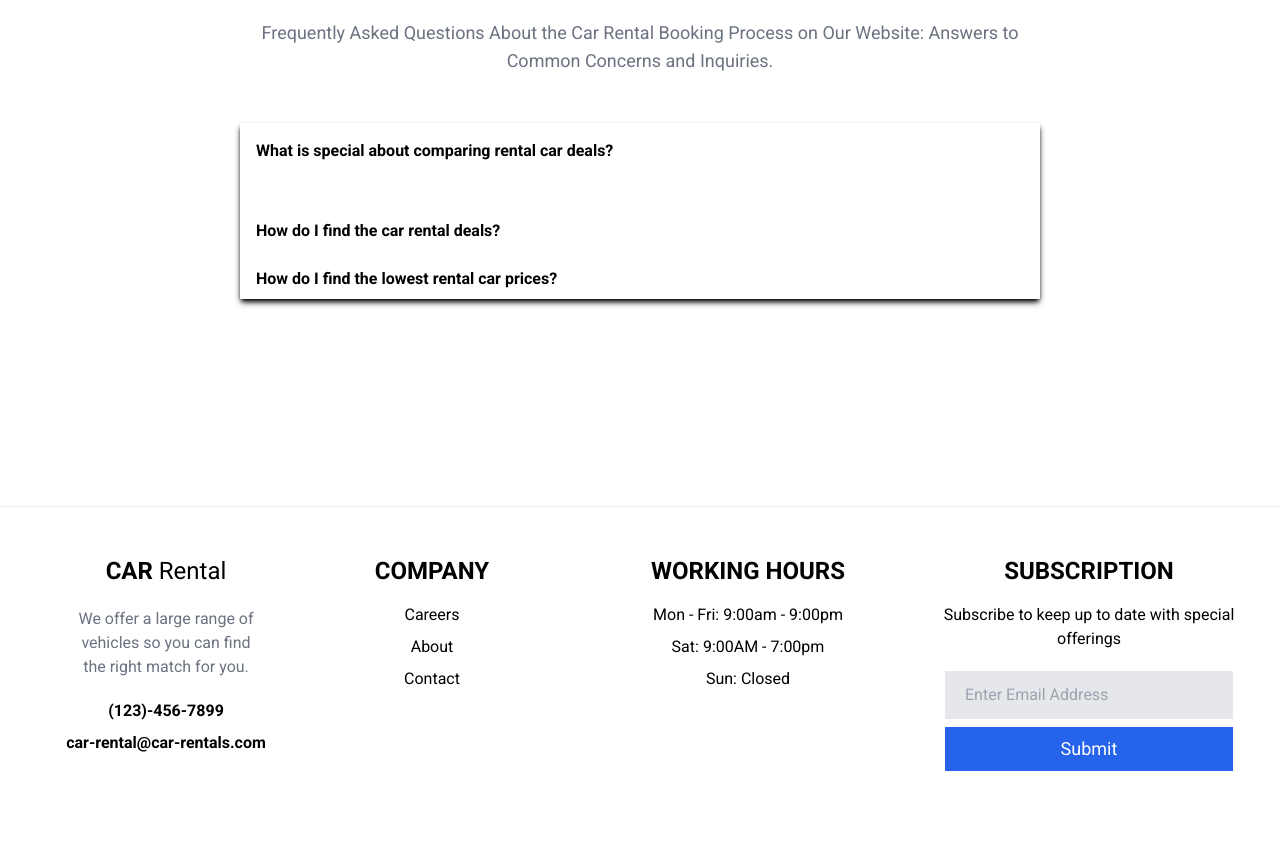
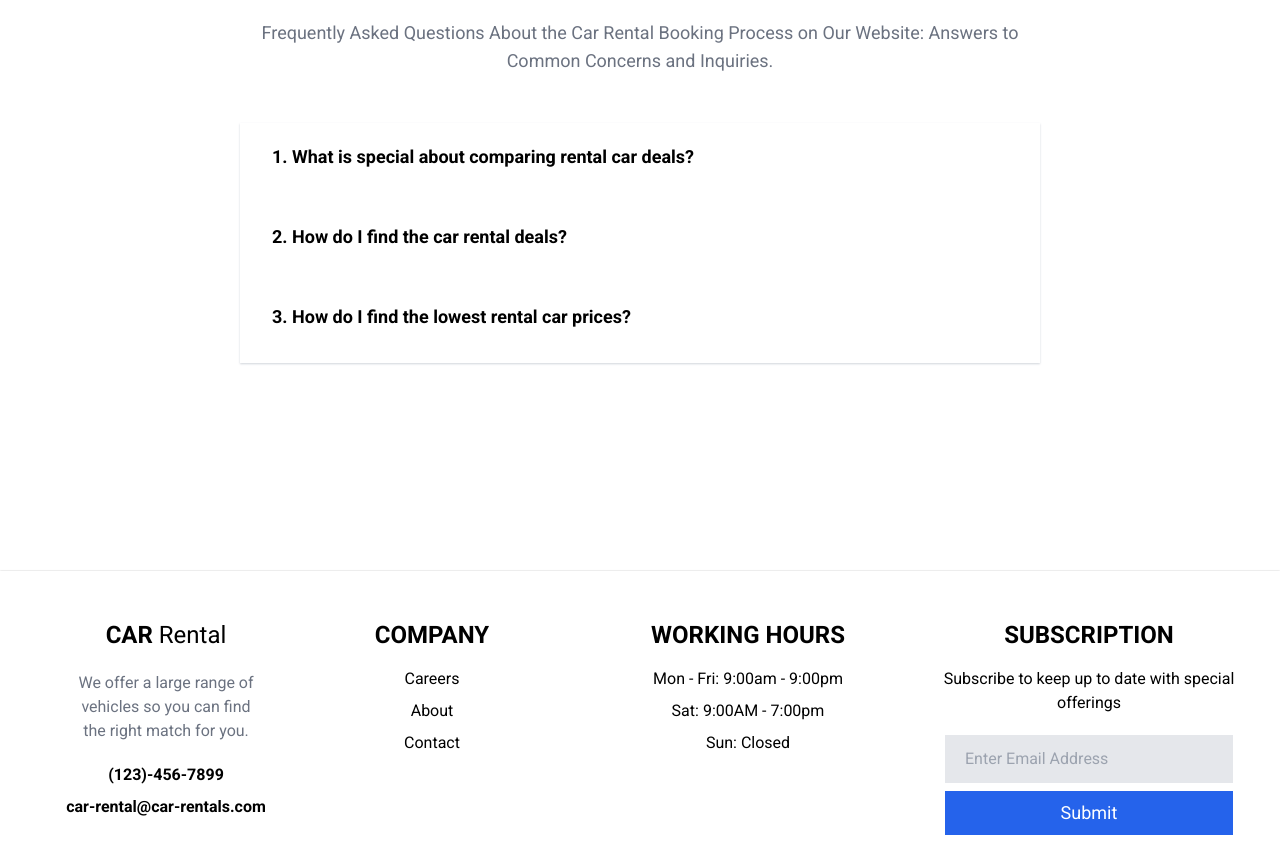
Before and after one commit to Drayved/Car-Rental-Site, a React (Vite) app: page / in a window 1280 px wide. Shown: the part 5367-6234 px from the top of the page. Before the commit the page ends 6170 px from the top, so only its background shows below. Built offline with nearby package versions, Linux system fonts and the light colour scheme.

Commit message:
Continued to work on the FAQ dropdown section

```diff
--- a/src/components/Faq.tsx
+++ b/src/components/Faq.tsx
@@ -31,18 +31,19 @@ const Faq = () => {
           Website: Answers to Common Concerns and Inquiries.
         </p>
       </div>
-      <div className="w-[90%] mx-auto mt-12 shadow-md shadow-black max-w-[50rem]">
+      <div className="w-[90%] mx-auto mt-12 shadow-sm shadow-gray-300 max-w-[50rem]">
         <div
           onClick={() => handleSelect("option1")}
-          className={`faq-item h-20 ${
-            selectedOption === "option1" ? "open h-[21.5rem] xl:h-[15rem] xxs:h-[19.8rem] xs:h-[17rem] sm:h-[14rem]" : ""
+          className={`faq-item  ${
+            selectedOption === "option1" ? "open h-[25.5rem] xxs:h-[24rem] xs:h-[22rem] xsmall:h-[20rem] small:h-[18.5rem] medium:h-[15.5rem] sm:h-[15.3rem] md:h-[14rem] " : ""
           }`}
         >
-          <label className={`${selectedOption === "option1" ? "text-white bg-blue-500 h-[4.75rem] shadow-xl " : ""}`}>
-            What is special about comparing rental car deals?
+          <label className={`${selectedOption === "option1" ? "text-white bg-blue-500 shadow-blue-300 shadow-lg " : ""}`}>
+            1. What is special about comparing rental car deals?
+            </label>
             {selectedOption === "option1" && (
 
-              <p className="xxs:mt-10 small:mt-16 sm:mt-16 lg:mt-16 z-50 text-base text-gray-500 font-normal w-[90%] pb-5  k">
+              <p className=" flex items-center justify-center ml-5 mt-3 xs:mt-5 small:mt-5 sm:mt-7 lg:mt-8 z-50 text-base text-gray-500 font-normal w-[90%] pb-5">
                 Comparing rental car deals is important as it helps find the best deal that
                 fits your budget and requirements, ensuring you get the most value for your
                 money. By comparing various options, you can find deals that offer lower
@@ -52,37 +53,48 @@ const Faq = () => {
               </p>
 
             )}
-          </label>
+
 
 
         </div>
         <div
           onClick={() => handleSelect("option2")}
           className={`faq-item ${
-            selectedOption === "option2" ? "open bg-blue-600" : ""
+            selectedOption === "option2" ? "open  h-[25.5rem] xxs:h-[24rem] xs:h-[22rem] xsmall:h-[20rem] small:h-[18.5rem] medium:h-[15.5rem] sm:h-[15.3rem] md:h-[14rem]" : ""
           }`}
         >
-            <label className={`${selectedOption === "option2" ? "text-white" : ""}`}>
-                 How do I find the car rental deals?
+            <label className={`${selectedOption === "option2" ? "text-white bg-blue-500 shadow-lg shadow-blue-200" : ""}`}>
+                2. How do I find the car rental deals?
             </label>
           {selectedOption === "option2" && (
             <div className="dropdown">
-              <p>Lorem ipsum dolor sit amet consectetur, adipisicing elit.</p>
+            <p className=" flex items-center justify-center ml-5 mt-3 xs:mt-5 small:mt-5 sm:mt-7 lg:mt-8 z-50 text-base text-gray-500 font-normal w-[90%] pb-5">
+                You can find car rental deals by researching online and comparing prices from different rental companies.
+                Websites such as Expedia, Kayak, and Travelocity allow you to compare prices and view available
+                rental options. It is also recommended to sign up for email newsletters and follow rental car
+                companies on social media to be informed of any special deals or promotions.
+            </p>
             </div>
           )}
         </div>
         <div
           onClick={() => handleSelect("option3")}
           className={`faq-item ${
-            selectedOption === "option3" ? "open bg-blue-600" : ""
+            selectedOption === "option3" ? "open h-[28.5rem] xxs:h-[25rem] xs:h-[25rem] xsmall:h-[22rem] small:h-[19rem] medium:h-[17rem] sm:h-[16rem] " : ""
           }`}
         >
-        <label className={`${selectedOption === "option3" ? "text-white" : ""}`}>
-            How do I find the lowest rental car prices?
+        <label className={`${selectedOption === "option3" ? "text-white   bg-blue-500 shadow-lg shadow-blue-200" : ""}`}>
+            3. How do I find the lowest rental car prices?
         </label>
           {selectedOption === "option3" && (
-            <div className="dropdown">
-              <p>This is the information about finding the lowest rental car prices.</p>
+            <div className="dropdown ">
+            <p className="flex items-center justify-center ml-5 mt-3 xs:mt-5 small:mt-5 sm:mt-7 lg:mt-8 z-50 text-base text-gray-500 font-normal w-[90%] pb-5">
+                Book in advance: Booking your rental car ahead of time can often result in lower prices.
+                Compare prices from multiple companies: Use websites like Kayak, Expedia, or Travelocity
+                to compare prices from multiple rental car companies. Look for discount codes and
+                coupons: Search for discount codes and coupons that you can use to lower the rental
+                price. Renting from an off-airport location can sometimes result in lower prices.
+            </p>
             </div>
           )}
         </div>
--- a/styles/Landing.css
+++ b/styles/Landing.css
@@ -97,13 +97,13 @@
     cursor: pointer;
     overflow: hidden;
     transition: height 0.5s ease-in-out;
-    height: 3rem;
+    height: 5rem;
   }
 
 
 
   .faq-item label {
-    @apply block font-bold p-4 ;
+    @apply block font-bold pl-8 py-5 text-lg;
   }
 
 
--- a/tailwind.config.js
+++ b/tailwind.config.js
@@ -12,7 +12,9 @@ export default {
       screens: {
         xxs: "360px",
         xs:"400px",
-        small:"450px"
+        xsmall:"450px",
+        small:"520px",
+        medium:"580px"
       },
     },
   },
```
